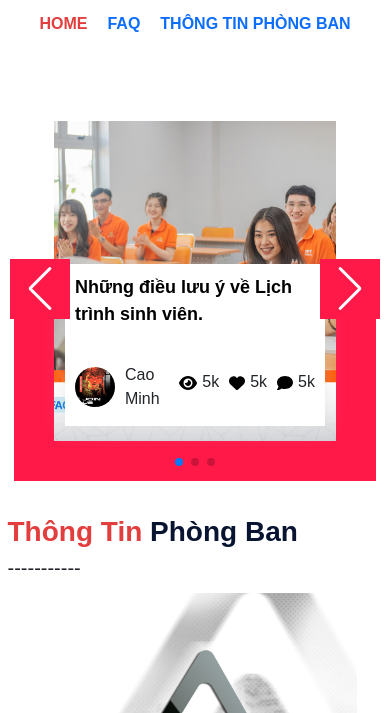
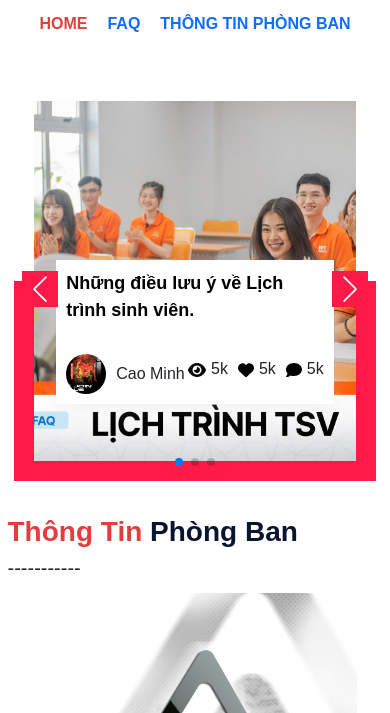
Before and after one commit to Minns-Cao/FPT-Brosis, a plain HTML site: page index.html in a window 390 px wide. Shown: the part 74-787 px from the top of the page. Drawn offline with nearby package versions, Linux system fonts and the light colour scheme.

Commit message:
fixbug silder part2

```diff
--- a/assest/css/style.css
+++ b/assest/css/style.css
@@ -472,4 +472,16 @@ footer .footer-copyright {
     .subContent .line1 a {
         font-size: 18px;
     }
+    .sliderItem .boxContent {
+        padding: 20px;
+    }
+    .slidebtn {
+        transform: scale(0.6);
+    }
+    .sliderItem .boxContent .leftside .subContent {
+        width: 86%;
+        left: 7%;
+        top: 64%;
+        padding: 10px;
+    }
 }
```
